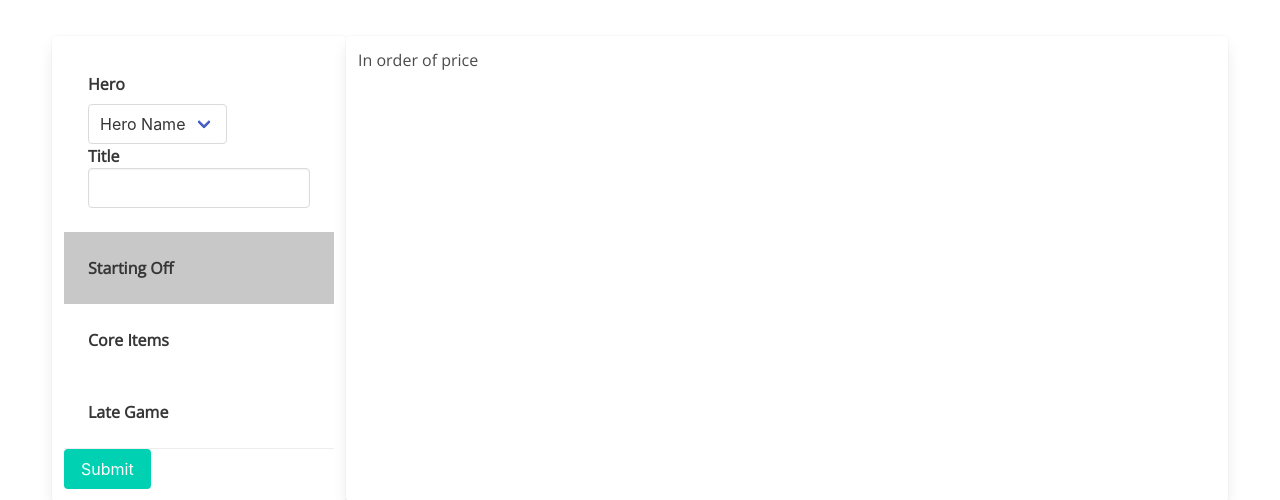
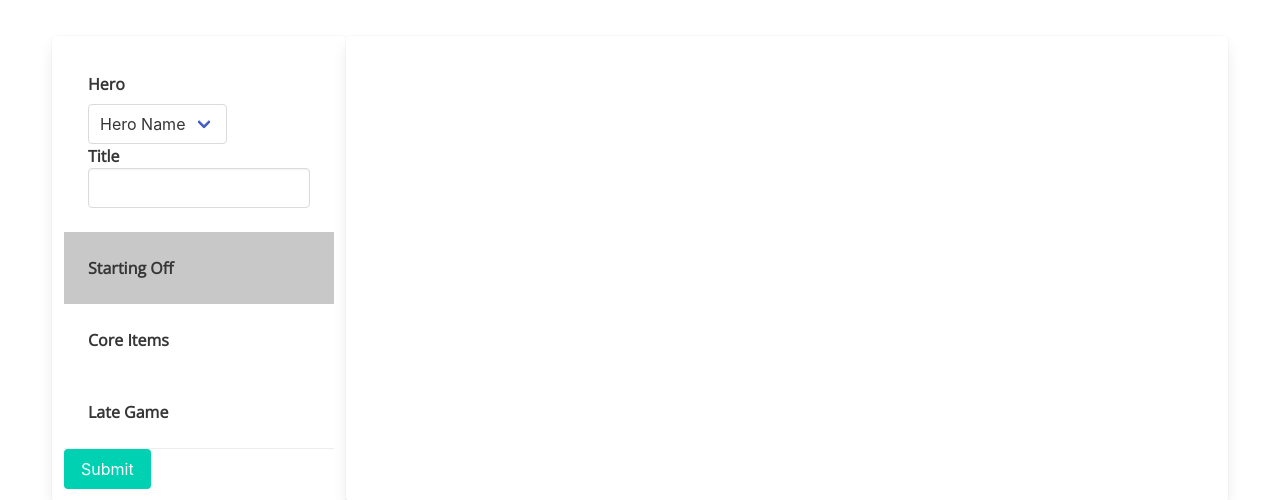
Before and after one commit to rebeccatay92/project-2, a Node server app: template views/builds/new.handlebars in a window 1280 px wide. Shown: the part 52-552 px from the top of the page. Run offline with Node 20, Linux system fonts and the light colour scheme; the template is opened without the code that fills it, so the values that code supplies are empty; some libraries are stand-ins or nearby versions.

Commit message:
removed ti2018 special items. they hv no picture

```diff
--- a/public/js/script.js
+++ b/public/js/script.js
@@ -110,8 +110,9 @@
   // calling api for items for create page
   $.get(`${crossOriginUrl}${apiAllItemsUrl}`).done(function (data) {
     var allItems = data.result.items
+    // console.log('allItems', allItems)
     var filteredItems = allItems.filter(function (e) {
-      return (e.name.indexOf('recipe') === -1 && e.name.indexOf('river') === -1 && e.name.indexOf('dagon_') === -1 && e.name.indexOf('tango_') === -1 && e.name.indexOf('aegis') === -1 && e.name.indexOf('cheese') === -1 && e.name.indexOf('necronomicon_') === -1 && e.name.indexOf('ward_dispenser') === -1)
+      return (e.name.indexOf('recipe') === -1 && e.name.indexOf('river') === -1 && e.name.indexOf('dagon_') === -1 && e.name.indexOf('tango_') === -1 && e.name.indexOf('aegis') === -1 && e.name.indexOf('cheese') === -1 && e.name.indexOf('necronomicon_') === -1 && e.name.indexOf('ward_dispenser') === -1 && e.name.indexOf('pocket_tower') === -1 && e.name.indexOf('mutation_tombstone') === -1 && e.name.indexOf('super_blink') === -1)
     })
     var sortedItems = filteredItems.sort(function (a, b) {
       return a.cost - b.cost
--- a/views/builds/new.handlebars
+++ b/views/builds/new.handlebars
@@ -33,7 +33,7 @@
   </div>
 
   <div class='column is-9 card allItemsList'>
-    <h1>In order of price</h1>
+    {{!-- <h1>In order of price</h1> --}}
     <img class= 'loading' src='/img/Spinner.gif'>
   </div>
 
```
